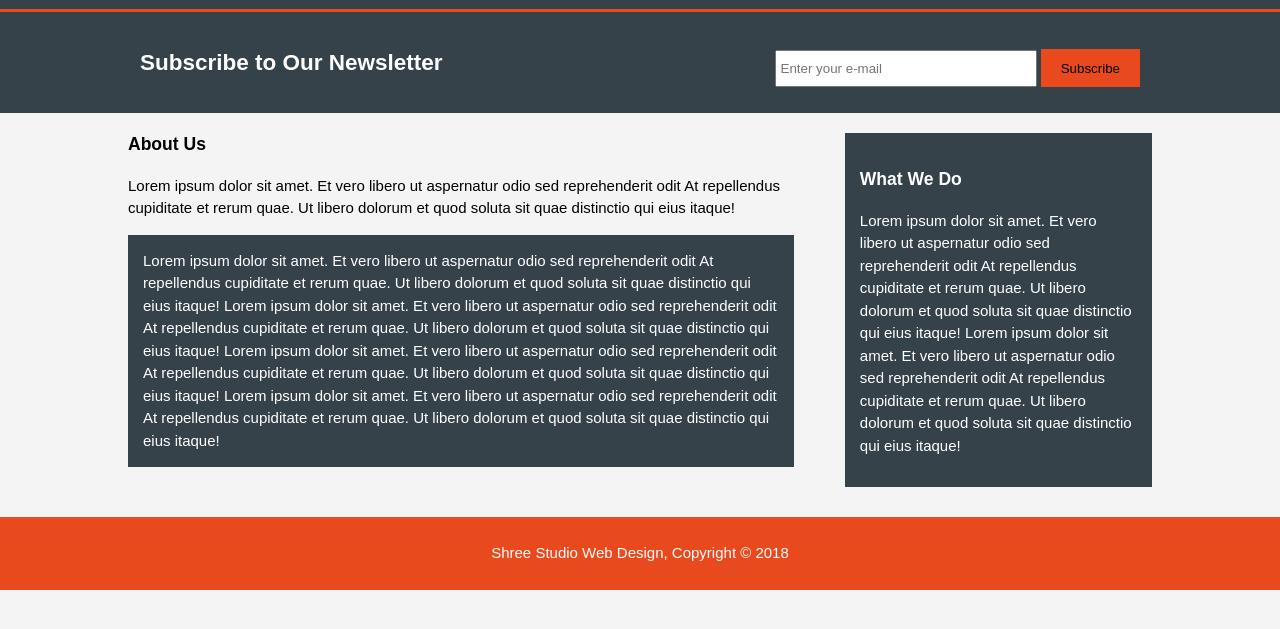
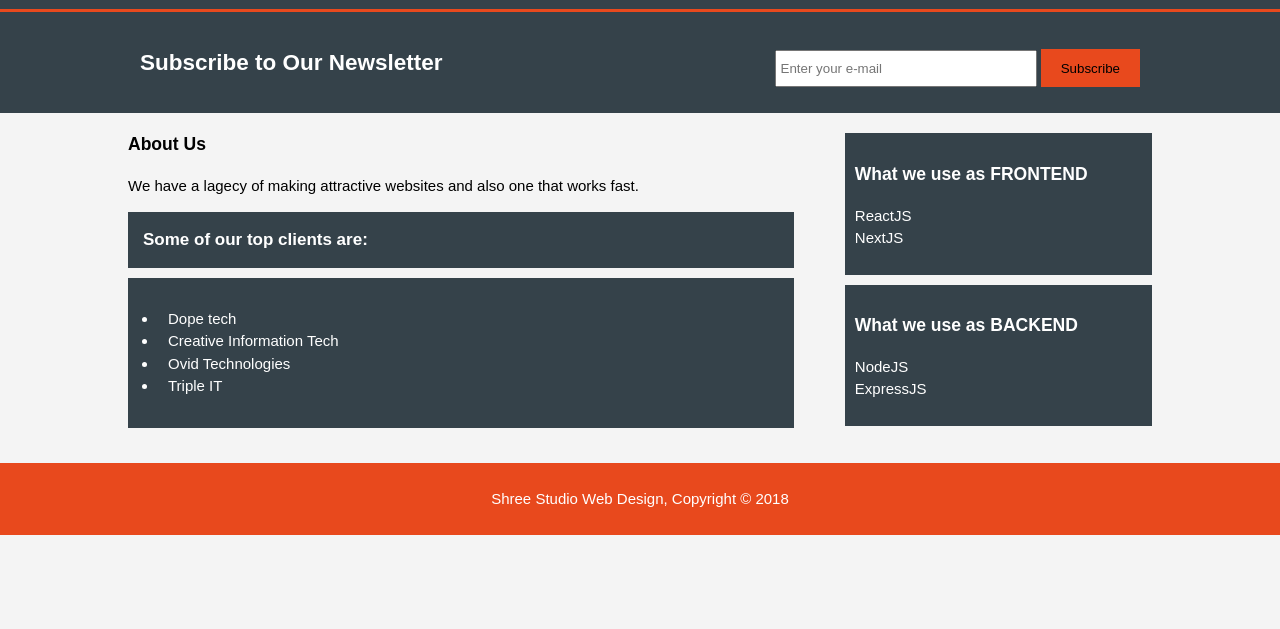
Before and after one commit to JayPatel1202/Web-Studio-Website, a plain HTML site: page about.html in a window 1280 px wide. Shown: the part 91-720 px from the top of the page. Drawn offline with Linux system fonts and the light colour scheme.

Commit message:
CSS Changed

```diff
--- a/about.html
+++ b/about.html
@@ -44,32 +44,31 @@
         <div class="container">
             <article id="main-col">
                 <h1 class="page-title">About Us</h1>
-                <p>Lorem ipsum dolor sit amet. Et vero libero ut aspernatur odio sed reprehenderit odit At repellendus
-                    cupiditate et rerum quae. Ut libero dolorum et quod soluta sit quae distinctio qui
-                    eius itaque!
+                <p>We have a lagecy of making attractive websites and also one that works fast.
                 </p>
-                <p class="dark">
-                    Lorem ipsum dolor sit amet. Et vero libero ut aspernatur odio sed reprehenderit odit At repellendus
-                    cupiditate et rerum quae. Ut libero dolorum et quod soluta sit quae distinctio qui
-                    eius itaque! Lorem ipsum dolor sit amet. Et vero libero ut aspernatur odio sed reprehenderit odit At
-                    repellendus cupiditate et rerum quae. Ut libero dolorum et quod soluta sit quae distinctio qui
-                    eius itaque! Lorem ipsum dolor sit amet. Et vero libero ut aspernatur odio sed reprehenderit odit At
-                    repellendus cupiditate et rerum quae. Ut libero dolorum et quod soluta sit quae distinctio qui
-                    eius itaque! Lorem ipsum dolor sit amet. Et vero libero ut aspernatur odio sed reprehenderit odit At
-                    repellendus cupiditate et rerum quae. Ut libero dolorum et quod soluta sit quae distinctio qui
-                    eius itaque!</p>
+                <p class="dark_heading">
+                    <b>Some of our top clients are:</b>
+                </p>
+                <ul class="dark_ul">
+                    <li class="li">Dope tech</li>
+                    <li class="li">Creative Information Tech</li>
+                    <li class="li">Ovid Technologies</li>
+                    <li class="li">Triple IT</li>
+                </ul>
                 </p>
             </article>
 
             <aside id="sidebar">
-                <div class="dark">
-                    <h3>What We Do</h3>
-                    <p>Lorem ipsum dolor sit amet. Et vero libero ut aspernatur odio sed reprehenderit odit At
-                        repellendus cupiditate et rerum quae. Ut libero dolorum et quod soluta sit quae distinctio qui
-                        eius itaque! Lorem ipsum dolor sit amet. Et vero libero ut aspernatur odio sed reprehenderit
-                        odit At repellendus cupiditate et rerum quae. Ut libero dolorum et quod soluta sit quae
-                        distinctio qui
-                        eius itaque!</p>
+                <div class="dark_about">
+                    <h3>What we use as FRONTEND</h3>
+                    <p>ReactJS <br>NextJS</p>
+
+                </div>
+                <div class="dark_about">
+                    <h3>What we use as BACKEND</h3>
+
+                    <p>NodeJS <br> ExpressJS</p>
+
                 </div>
             </aside>
         </div>
--- a/css/styles.css
+++ b/css/styles.css
@@ -35,6 +35,39 @@ ul{
     margin-top: 10px;
     margin-bottom: 10px;
     background-color: #35424a;
+}
+
+.dark_heading{
+    font-size: 17px;
+    padding: 15px;
+    color: #ffffff;
+    margin-top: 10px;
+    margin-bottom: 10px;
+    background-color: #35424a;
+}
+
+.about_ul{
+    margin: auto;
+}
+
+.dark_ul{
+    padding: 30px;
+    color: #ffffff;
+    margin-top: 10px;
+    margin-bottom: 10px;
+    background-color: #35424a;
+}
+
+.dark_about{
+    padding: 10px;
+    color: #ffffff;
+    margin-top: 10px;
+    margin-bottom: 10px;
+    background-color: #35424a;
+}
+
+.li{
+    padding:0px 10px;
 }
 
 /*Header*/
```
Also changed, not shown: index.html (+8 -4 lines), services.html (+3 -6 lines).
